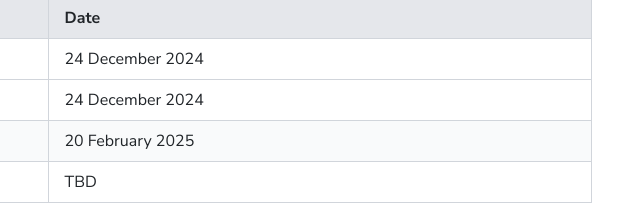
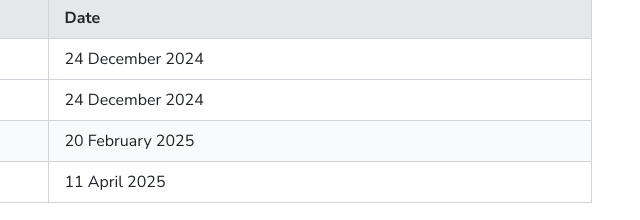
Before and after one commit to FOSSEE/scilab_case_study_hackathon, an Astro site: page / in a window 1280 px wide. Shown: the part 1131-1351 px from the top of the page, 592-1232 px from the left. Built offline with nearby package versions, Linux system fonts and the light colour scheme; Astro itself is replaced by a stand-in of ours.

Commit message:
result date updated

```diff
--- a/src/components/HomeBody.astro
+++ b/src/components/HomeBody.astro
@@ -121,7 +121,7 @@ import Moe from "../assets/img/MOE-logo.png";
             </tr>
             <tr>
               <td class="border border-gray-300 px-4 py-2">Results Announcement</td>
-              <td class="border border-gray-300 px-4 py-2">TBD</td>
+              <td class="border border-gray-300 px-4 py-2">11 April 2025</td>
             </tr>
           </tbody>
         </table>
```
